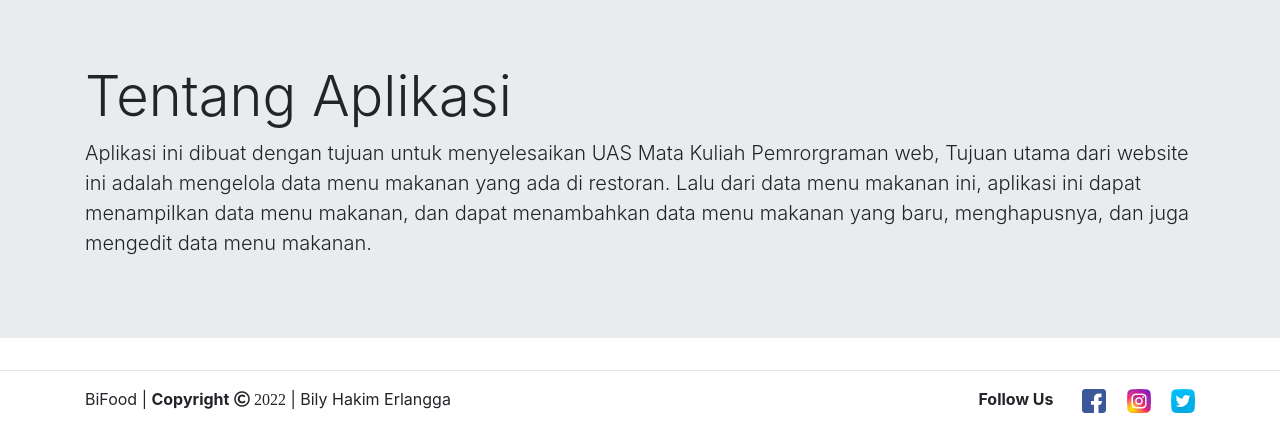
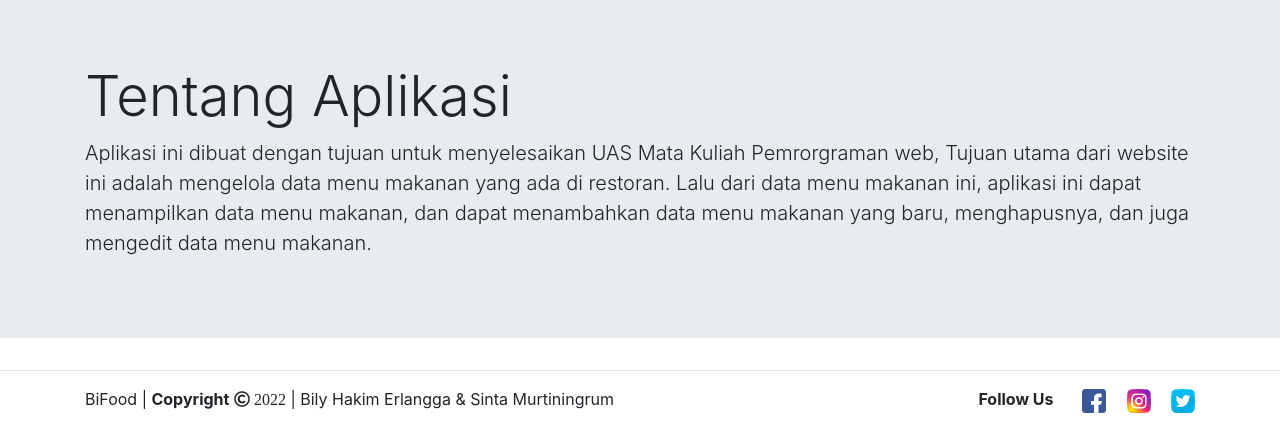
Before and after one commit to BilyHakim/web-restoran, a PHP site: page /home.php in a window 1280 px wide. Shown: the part 1466-1893 px from the top of the page. Run offline with PHP 8.4, Linux system fonts and the light colour scheme; the visitor is signed in with stand-in values (Sample User, id 1).

Commit message:
Isi Data & Ubah Copyright' ; git status ;

```diff
--- a/admin.php
+++ b/admin.php
@@ -135,7 +135,7 @@
         <div class="row footer-body">
           <div class="col-md-6">
           <div class="copyright">
-          BiFood | <strong>Copyright</strong> <i class="far fa-copyright"> 2022</i> | Bily Hakim Erlangga</p>
+          BiFood | <strong>Copyright</strong> <i class="far fa-copyright"> 2022</i> | Bily Hakim Erlangga & Sinta Murtinigrum</p>
           </div>
           </div>
 
--- a/home.php
+++ b/home.php
@@ -140,7 +140,7 @@
         <div class="row footer-body">
           <div class="col-md-6">
           <div class="copyright">
-          BiFood | <strong>Copyright</strong> <i class="far fa-copyright"> 2022</i> | Bily Hakim Erlangga</p>
+          BiFood | <strong>Copyright</strong> <i class="far fa-copyright"> 2022</i> | Bily Hakim Erlangga & Sinta Murtiningrum</p>
           </div>
           </div>
 
```
Also changed, not shown: upload/crystal-huff-CCowelQ2pLw-unsplash.jpg (added), upload/felicia-buitenwerf-3CNGDuKIw78-unsplash.jpg (added), upload/hazim-abd-halim-XVhLLmMR6jg-unsplash (1).jpg (added), upload/mahmur-marganti-Xih7Zr36TQc-unsplash.jpg (added), upload/markus-winkler-NEWGuVyKFDA-unsplash.jpg (added), upload/mateusz-feliksik-TmOGarNOGFs-unsplash.jpg (added), upload/max-mota-N6BTNbaKZMo-unsplash.jpg (added), upload/monika-grabkowska-fq60QruENEg-unsplash.jpg (added), upload/r-eris-prayatama-LuBREV-wIik-unsplash.jpg (added), upload/raphiell-alfaridzy-A3gSiQI6OPM-unsplash (1).jpg (added), upload/raphiell-alfaridzy-A3gSiQI6OPM-unsplash.jpg (added), upload/toa-heftiba-HbUEtK9vnJc-unsplash.jpg (added), upload/towfiqu-barbhuiya-zYHgeuEeWxA-unsplash.jpg (added), upload/whitney-wright-TgQkxQc-t_U-unsplash.jpg (added).
